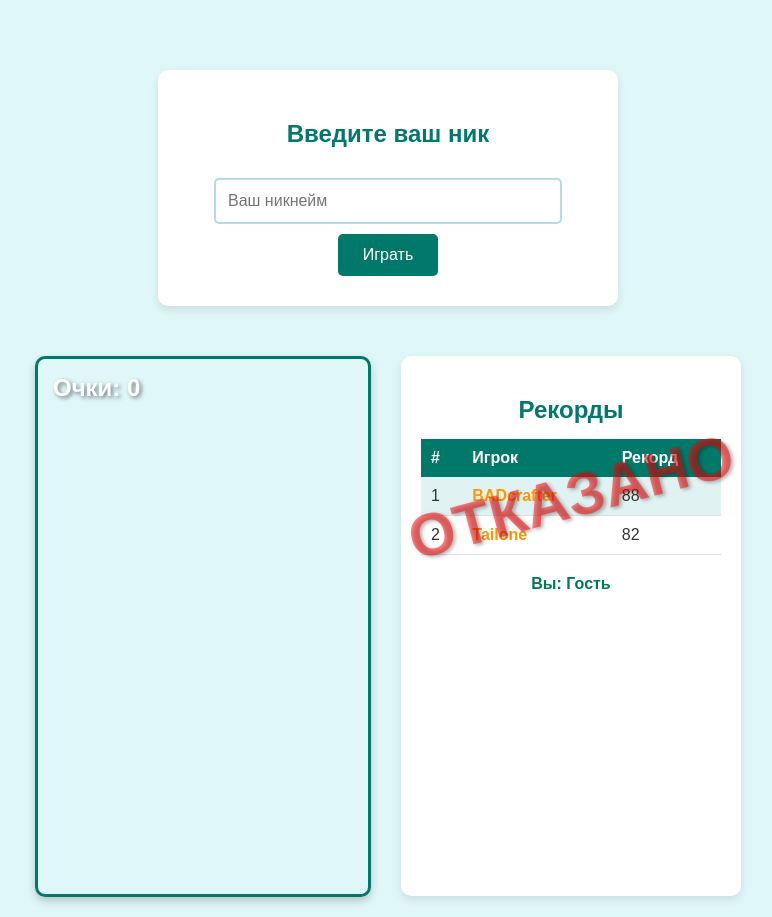
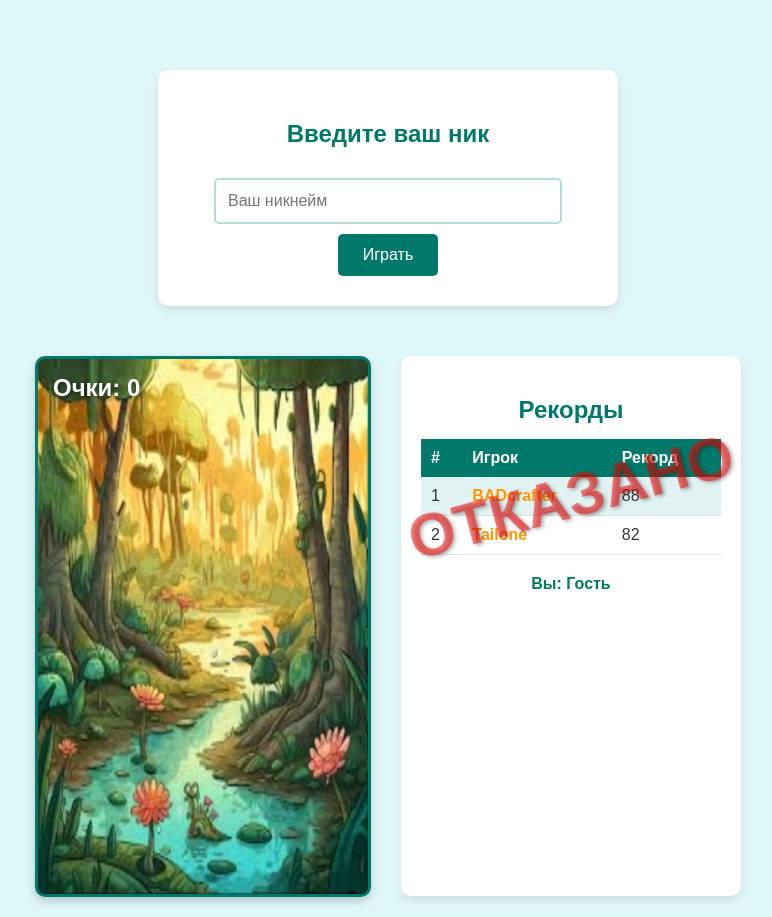
Before and after one commit to mrbadcrafter1/Froggame, a plain HTML site: page index.html in a window 1280 px wide. Shown: the whole page, without its empty margins (252-1024 px from the left). Drawn offline with Linux system fonts and the light colour scheme.

Commit message:
Update style.css

```diff
--- a/style.css
+++ b/style.css
@@ -62,7 +62,7 @@ body {
     position: relative;
     width: 330px;
     height: 535px;
-    background-image: url('images/back.jpg');
+    background-image: url('back.jpg');
     background-size: cover;
     background-position: center;
     overflow: hidden;
```
